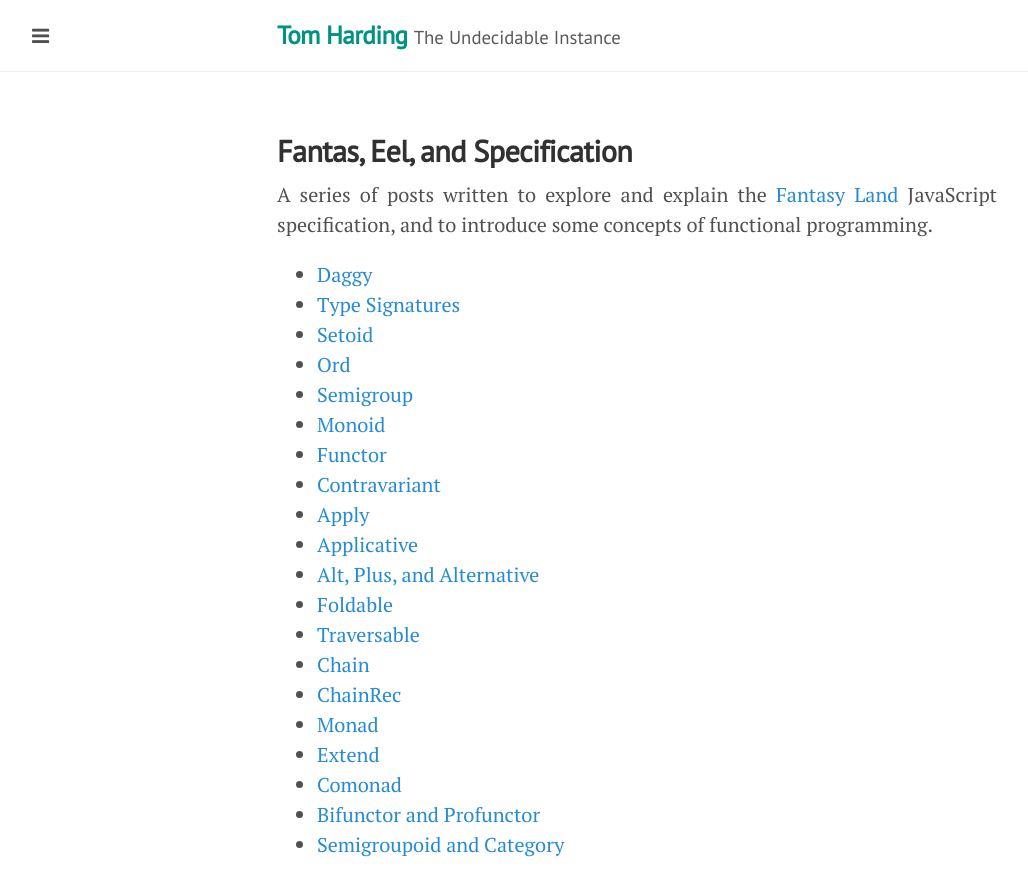
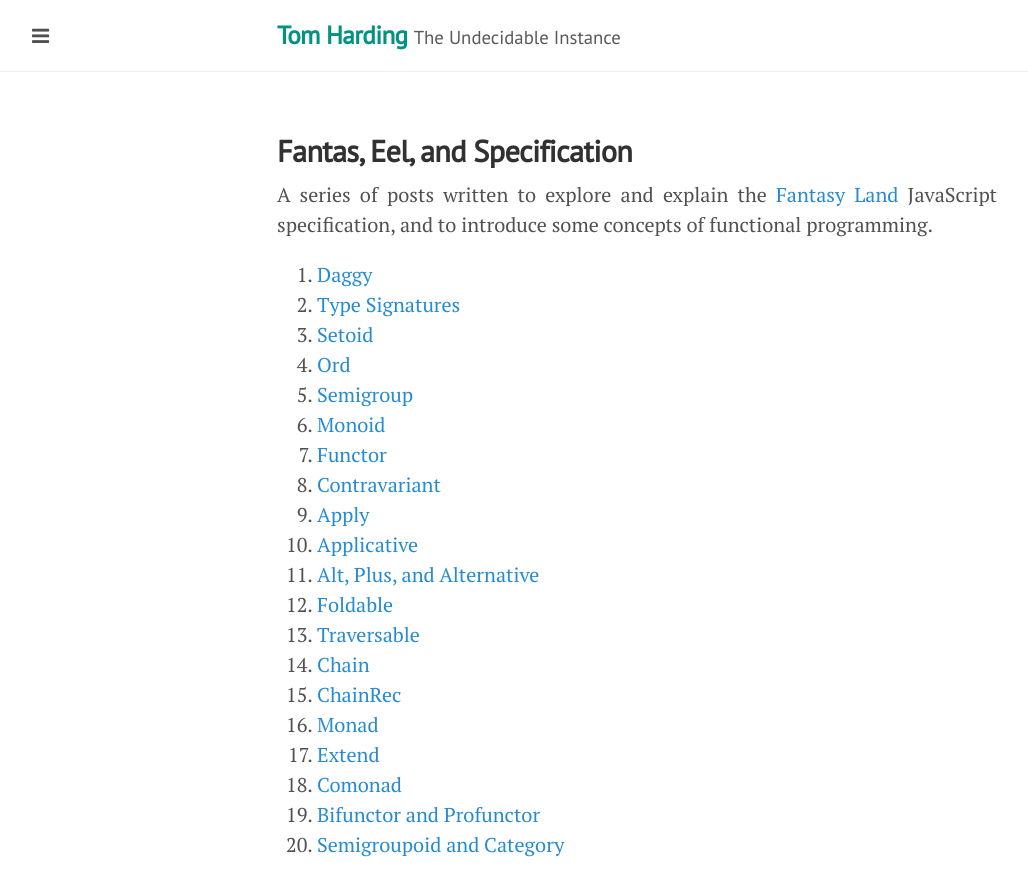
Before and after one commit to i-am-tom/i-am-tom.github.io, a Jekyll site: the page built from fantasy-land.html, in a window 1280 px wide. Shown: the top 896 px of the page, without its empty margins (3-1031 px from the left). Built offline with Jekyll 4.4.1, drawn with Linux system fonts in a browser that asks for light colours.

Commit message:
Add link to the Fantasy Land collection to sidebar
And make the collection a numbered list to make it easier to navigate.

```diff
--- a/_includes/sidebar.html
+++ b/_includes/sidebar.html
@@ -15,6 +15,16 @@
       <i class="fa fa-stack-overflow fa-lg fa-fw"></i> Stack Overflow
     </a>
   </nav>
+
+  <h2 class="sidebar-nav-title">
+    Collections
+  </h2>
+  <nav class="sidebar-nav" role="navigation">
+    <a class="sidebar-nav-item" href="/fantasy-land">
+      Fantas, Eel, and Specification
+    </a>
+  </nav>
+
   <footer class="sidebar-item" role="contentinfo">
     Tom &hearts;
     <a href="http://lanyon.getpoole.com/">Lanyon</a>
--- a/css/lanyon.css
+++ b/css/lanyon.css
@@ -301,13 +301,20 @@
 
 .sidebar-item { padding: 1rem }
 .sidebar-item p:last-child { margin-bottom: 0 }
-
 .sidebar-item strong {
   color: rgba(255, 255, 255, .8);
   font-weight: bold;
 }
 
 .sidebar-nav { border-bottom: 1px solid rgba(255, 255, 255, .1) }
+
+.sidebar-nav-title {
+  color: rgba(255, 255, 255, .8);
+  font-size: 1.25em;
+  font-weight: bold;
+  margin-top: 2rem;
+  padding: .5rem 1rem;
+}
 
 .sidebar-nav-item {
   display: block;
@@ -325,6 +332,11 @@
 
 @media (min-width: 48em) {
   .sidebar-item { padding: 1.5rem }
+
+  .sidebar-nav-title {
+    padding-left: 1.5rem;
+    padding-right: 1.5rem;
+  }
 
   .sidebar-nav-item {
     padding-left: 1.5rem;
@@ -390,7 +402,7 @@
           transform: translateX(14rem);
 }
 
-footer.sidebar-item { text-align: center }
+footer.sidebar-item { text-align: left; }
 
 /* -- Posts -- */
 
--- a/fantasy-land.html
+++ b/fantasy-land.html
@@ -9,7 +9,7 @@
      href="https://github.com/fantasyland/fantasy-land">Fantasy Land</a>
   JavaScript specification, and to introduce some concepts of functional
   programming.</p>
-  <ul class="posts">
+  <ol class="posts">
     <li><a href="/2017/03/03/fantas-eel-and-specification/">Daggy</a></li>
     <li><a href="/2017/03/08/fantas-eel-and-specification-2/">Type Signatures</a></li>
     <li><a href="/2017/03/09/fantas-eel-and-specification-3/">Setoid</a></li>
@@ -30,5 +30,5 @@
     <li><a href="/2017/06/19/fantas-eel-and-specification-17/">Comonad</a></li>
     <li><a href="/2017/06/26/fantas-eel-and-specification-18/">Bifunctor and Profunctor</a></li>
     <li><a href="/2017/07/10/fantas-eel-and-specification-19/">Semigroupoid and Category</a></li>
-  </ul>
+  </ol>
 </div>
```
